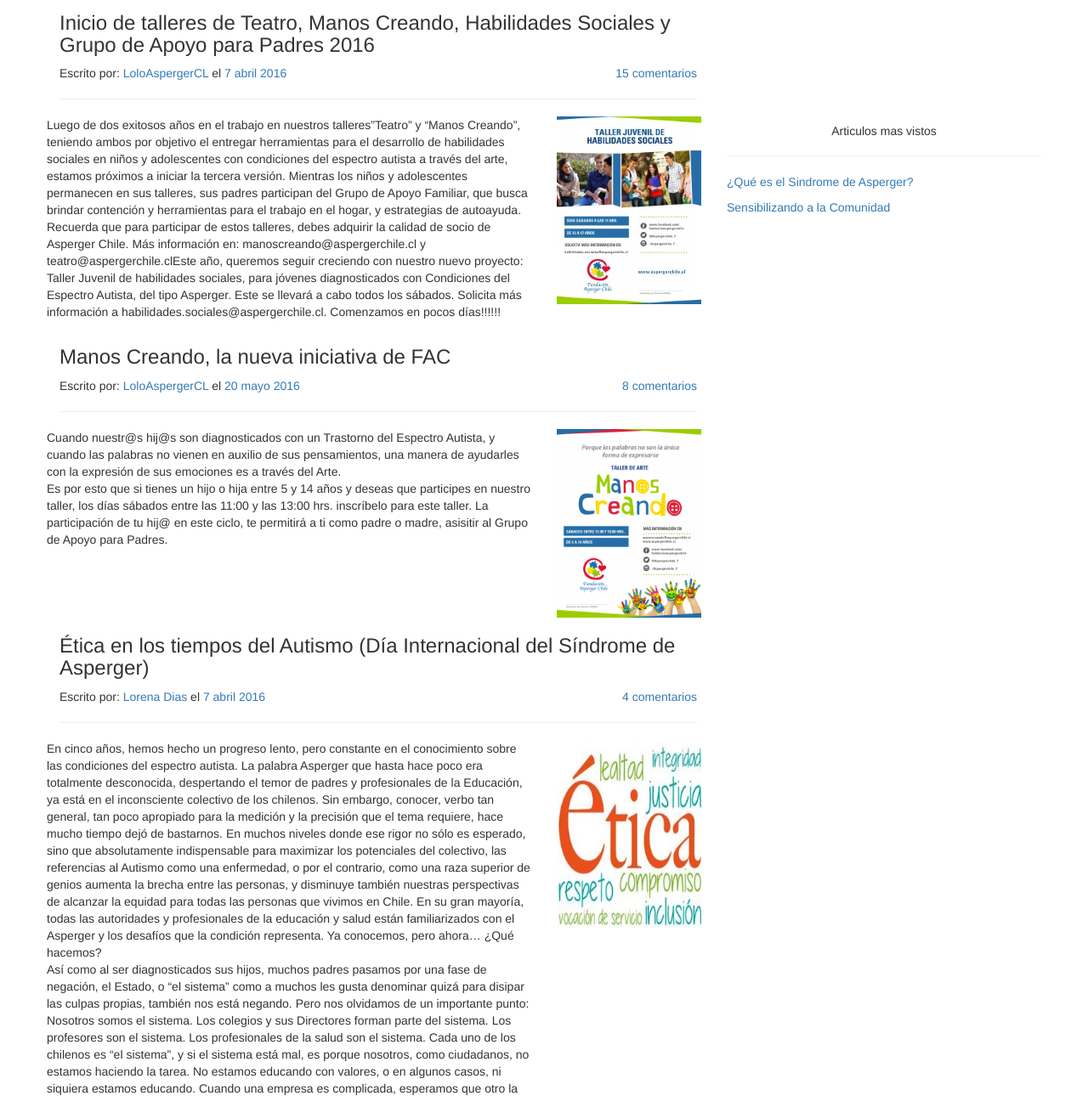
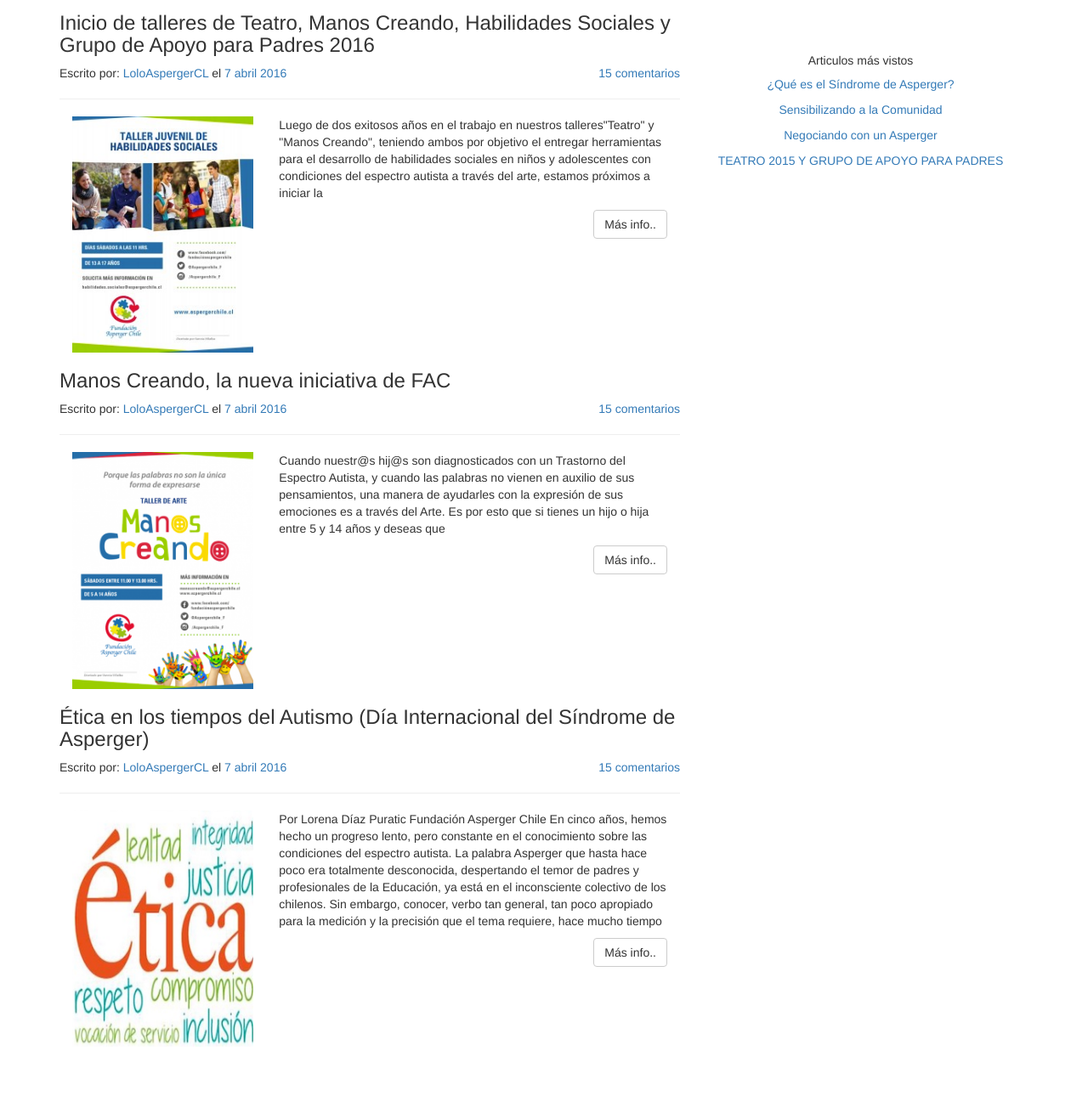
Before and after one commit to luisuribeu/prueba1, a plain HTML site: page noticias.html in a window 1280 px wide. Shown: the part 136-1426 px from the top of the page at 85% size. After the commit the page ends 1368 px from the top, so only its background shows below. Drawn offline with nearby package versions, Linux system fonts and the light colour scheme.

Commit message:
blog 80%

```diff
--- a/css/style.css
+++ b/css/style.css
@@ -84,3 +84,10 @@ textarea{
 	height: 500px;
 	padding: 30px 0 0 0;
 }
+.col-right-blog{
+	text-align: center;
+
+}
+.texto-colum-right{
+	text-align: center;
+}
--- a/noticias.html
+++ b/noticias.html
@@ -28,9 +28,9 @@
 			</div>
 			<div class="collapse navbar-collapse" id="bs-example-navbar-collapse-1">
 				<ul class="nav navbar-nav navbar-right">
-					<li class="active"><a href="index.html">Inicio</a></li>
+					<li><a href="index.html">Inicio</a></li>
 					<li><a href="nosotros.html">Nosotros</a></li>
-					<li><a href="noticias.html">Noticías</a></li>
+					<li class="active"><a href="noticias.html">Noticías</a></li>
 				</ul>
 			</div>
 		</div>
@@ -38,70 +38,53 @@
 	<div class="blog-header">
 		<h1 class="blog-title">Noticias Destacadas</h1>
 	</div>
-
 	<div class="container">
-		<div class="row">
-			<div class="col-md-8 blog-main">
+		<div class="row col-md-8">
 			<h3 class="blog-title">Inicio de talleres de Teatro, Manos Creando, Habilidades Sociales y Grupo de Apoyo para Padres 2016</h3>
-				<p class="">Escrito por: <a href="">LoloAspergerCL</a> el<a href=""> 7 abril 2016</a><span class="pull-right"><a href="">15 comentarios</a></span></p>
+			<p class="">Escrito por: <a href="https://aspergerchile.cl/author/lorena/">LoloAspergerCL</a> el<a href="https://aspergerchile.cl/2016/04/07/"> 7 abril 2016</a><span class="pull-right"><a href="https://aspergerchile.cl/2016/04/inicio-de-actividades-ano-2016/#comments">15 comentarios</a></span></p>
 			<hr>
+			<div class="col-md-4 clearfix">
+				<img  class="img-responsive" src="img/noticias/noticia1.png" alt="" class="img-responsive">
 			</div>
-
-			<div class="row">
-				<div class="col-md-6">
-					<p>Luego de dos exitosos años en el trabajo en nuestros talleres”Teatro” y “Manos Creando”, teniendo ambos por objetivo el entregar herramientas para el desarrollo de  habilidades sociales en niños y adolescentes con condiciones del espectro autista a través del arte, estamos próximos a iniciar la tercera versión. Mientras los niños y adolescentes permanecen en sus talleres, sus padres participan del Grupo de Apoyo Familiar, que busca brindar contención y herramientas para el trabajo en el hogar, y estrategias de autoayuda. Recuerda que para participar de estos talleres, debes adquirir la calidad de socio de Asperger Chile. Más información en: manoscreando@aspergerchile.cl y teatro@aspergerchile.clEste año, queremos seguir creciendo con nuestro nuevo proyecto: Taller Juvenil de habilidades sociales, para jóvenes diagnosticados con Condiciones del Espectro Autista, del tipo Asperger. Este se llevará a cabo todos los sábados. Solicita más información a habilidades.sociales@aspergerchile.cl. Comenzamos en pocos días!!!!!!</p>
-				</div>
-				<div class="col-md-2">
-					<img src="img/noticias/noticia1.png" alt="" class="img-responsive">
-				</div>
-				<div class="col-md-4">
-					<h5>Articulos mas vistos</h5>
-					<hr>
-					<p><a href="https://aspergerchile.cl/2011/02/que-es-el-asperge/">¿Qué es el Sindrome de Asperger?</a></p>
-					<p><a href="https://aspergerchile.cl/2011/04/sensibilizando-a-la-comunidad">Sensibilizando a la Comunidad</a></p>
+			<div class="col-md-8">
+				<p>Luego de dos exitosos años en el trabajo en nuestros talleres"Teatro" y "Manos Creando", teniendo ambos por objetivo el entregar herramientas para el desarrollo de  habilidades sociales en niños y adolescentes con condiciones del espectro autista a través del arte, estamos próximos a iniciar la</p>
+				<p class="pull-right"><a href="noticias.html" class="btn btn-default" role="button">Más info..</a></p>
 			</div>
 		</div>
-
+		<br>
+		<div class="row col-md-8">
+			<h3 class="blog-title">Manos Creando, la nueva iniciativa de FAC</h3>
+			<p class="">Escrito por: <a href="https://aspergerchile.cl/author/lorena/">LoloAspergerCL</a> el<a href="https://aspergerchile.cl/2016/04/07/"> 7 abril 2016</a><span class="pull-right"><a href="https://aspergerchile.cl/2016/04/inicio-de-actividades-ano-2016/#comments">15 comentarios</a></span></p>
+			<hr>
+			<div class="col-md-4 clearfix">
+				<img  class="img-responsive" src="img/noticias/noticia2.png" alt="" class="img-responsive">
 			</div>
-
-		<div class="row">
-			<div class="col-md-8 blog-main">
-				<h3 class="blog-title">Manos Creando, la nueva iniciativa de FAC</h3>
-				<p class="">Escrito por: <a href="">LoloAspergerCL</a> el<a href=""> 20 mayo 2016</a><span class="pull-right"><a href="">8 comentarios</a></span></p>
-				<hr>
-			</div>
-			<div class="row">
-				<div class="col-md-6">
-					<p>Cuando nuestr@s hij@s son diagnosticados con un Trastorno del Espectro Autista, y cuando las palabras no vienen en auxilio de sus pensamientos, una manera de ayudarles con la expresión de sus emociones es a través del Arte.<br>
-					Es por esto que si tienes un hijo o hija entre 5 y 14 años y deseas que participes en nuestro taller, los días sábados entre las 11:00 y las 13:00 hrs. inscríbelo para este taller.
-					La participación de tu hij@ en este ciclo, te permitirá a ti como padre o madre, asisitir al Grupo de Apoyo para Padres.</p>
-				</div>
-				<div class="col-md-2">
-					<img src="img/noticias/noticia2.png" alt="" class="img-responsive">
+			<div class="col-md-8">
+				<p>Cuando nuestr@s hij@s son diagnosticados con un Trastorno del Espectro Autista, y cuando las palabras no vienen en auxilio de sus pensamientos, una manera de ayudarles con la expresión de sus emociones es a través del Arte. Es por esto que si tienes un hijo o hija entre 5 y 14 años y deseas que</p>
+				<p class="pull-right"><a href="noticias.html" class="btn btn-default" role="button">Más info..</a></p>
 			</div>
 		</div>
+		<br>
+		<div class="row col-md-8">
+			<h3 class="blog-title">Ética en los tiempos del Autismo (Día Internacional del Síndrome de Asperger)</h3>
+			<p class="">Escrito por: <a href="https://aspergerchile.cl/author/lorena/">LoloAspergerCL</a> el<a href="https://aspergerchile.cl/2016/04/07/"> 7 abril 2016</a><span class="pull-right"><a href="https://aspergerchile.cl/2016/04/inicio-de-actividades-ano-2016/#comments">15 comentarios</a></span></p>
+			<hr>
+			<div class="col-md-4 clearfix">
+				<img  class="img-responsive" src="img/noticias/noticia4.jpg" alt="" class="img-responsive">
 			</div>
-		<div class="row">
-			<div class="col-md-8 blog-main">
-				<h3 class="blog-title">Ética en los tiempos del Autismo (Día Internacional del Síndrome de Asperger)</h3>
-				<p class="">Escrito por: <a href="">Lorena Dias</a> el<a href=""> 7 abril 2016</a><span class="pull-right"><a href="">4 comentarios</a></span></p>
-				<hr>
-			</div>
-			<div class="row">
-				<div class="col-md-6">
-					<p>En cinco años, hemos hecho un progreso lento, pero constante en el conocimiento sobre las condiciones del espectro autista. La palabra Asperger que hasta hace poco era totalmente desconocida, despertando el temor de padres y profesionales de la Educación, ya está en el inconsciente colectivo de los chilenos. Sin embargo, conocer, verbo tan general, tan poco apropiado para la medición y la precisión que el tema requiere, hace mucho tiempo dejó de bastarnos. En muchos niveles donde ese rigor no sólo es esperado, sino que absolutamente indispensable para maximizar los potenciales del colectivo,  las referencias al Autismo como una enfermedad, o por el contrario, como una raza superior de genios aumenta la brecha entre las personas, y disminuye también nuestras perspectivas de alcanzar la equidad  para todas las personas que vivimos en Chile. En su gran mayoría, todas las autoridades y profesionales de la educación y salud están familiarizados con el Asperger y los desafíos que la condición representa. Ya conocemos, pero ahora… ¿Qué hacemos?<br>
-					Así como al ser diagnosticados sus hijos,  muchos padres pasamos   por una  fase de negación, el Estado, o “el sistema” como a muchos les gusta denominar quizá  para disipar las culpas propias, también nos está negando. Pero nos olvidamos de un importante punto: Nosotros somos el sistema. Los colegios y sus Directores forman parte del sistema. Los profesores son el sistema. Los profesionales de la salud son el sistema. Cada uno de los chilenos es “el sistema”,  y si el sistema está mal, es porque nosotros, como ciudadanos, no estamos haciendo la tarea. No estamos educando con valores, o en algunos casos, ni siquiera estamos educando. Cuando una empresa es complicada, esperamos que otro la haga primero. Eludir una responsabilidad es más fácil que aceptar un desafío.</p>
-
-
-				</div>
-				<div class="col-md-2">
-					<img src="img/noticias/noticia4.jpg" alt="" class="img-responsive">
+			<div class="col-md-8">
+				<p>Por Lorena Díaz Puratic Fundación Asperger Chile En cinco años, hemos hecho un progreso lento, pero constante en el conocimiento sobre las condiciones del espectro autista. La palabra Asperger que hasta hace poco era totalmente desconocida, despertando el temor de padres y profesionales de la Educación, ya está en el inconsciente colectivo de los chilenos. Sin embargo, conocer, verbo tan general, tan poco apropiado para la medición y la precisión que el tema requiere, hace mucho tiempo</p>
+				<p class="pull-right"><a href="noticias.html" class="btn btn-default" role="button">Más info..</a></p>
 			</div>
 		</div>
+		<br>
+		<div class="row col-right-blog{">
+			<h5>Articulos más vistos</h5>
+			<p class="texto-colum-right"><a href="https://aspergerchile.cl/2011/02/que-es-el-asperge/">¿Qué es el Síndrome de Asperger?</a></p>
+			<p class="texto-colum-right"><a href="https://aspergerchile.cl/2011/04/sensibilizando-a-la-comunidad/">Sensibilizando a la Comunidad</a></p>
+			<p class="texto-colum-right"><a href="https://aspergerchile.cl/2011/04/negociando-con-un-asperger/">Negociando con un Asperger</a></p>
+			<p class="texto-colum-right"><a href="https://aspergerchile.cl/2015/05/teatro-2014/">TEATRO 2015 Y GRUPO DE APOYO PARA PADRES</a></p>
 		</div>
-	</div>
-	<div class="row">
-
 	</div>
 </body>
 </html>
```
Also changed, not shown: nosotros.html (+2 -2 lines), untitled.html (added, +47 -0 lines). Lines whose indentation alone changed are shown as unchanged.
